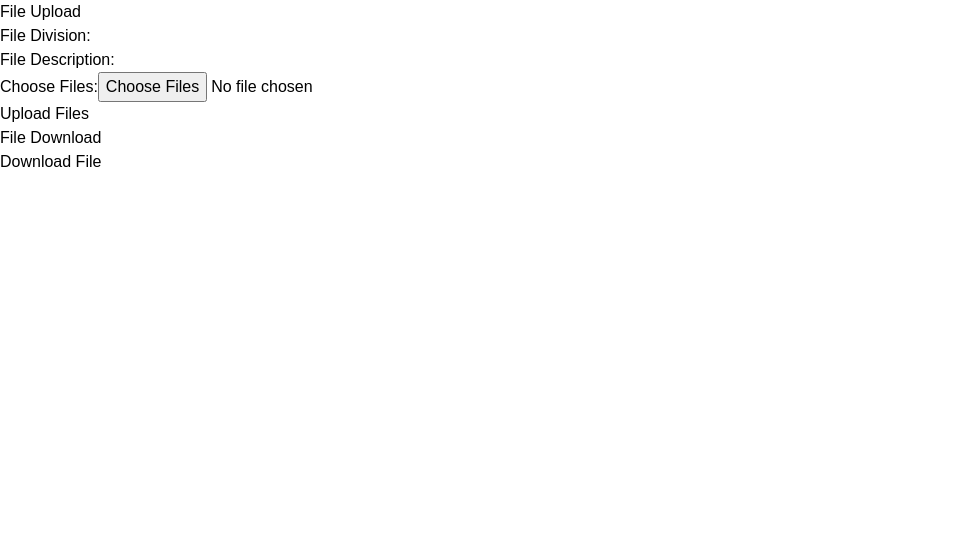
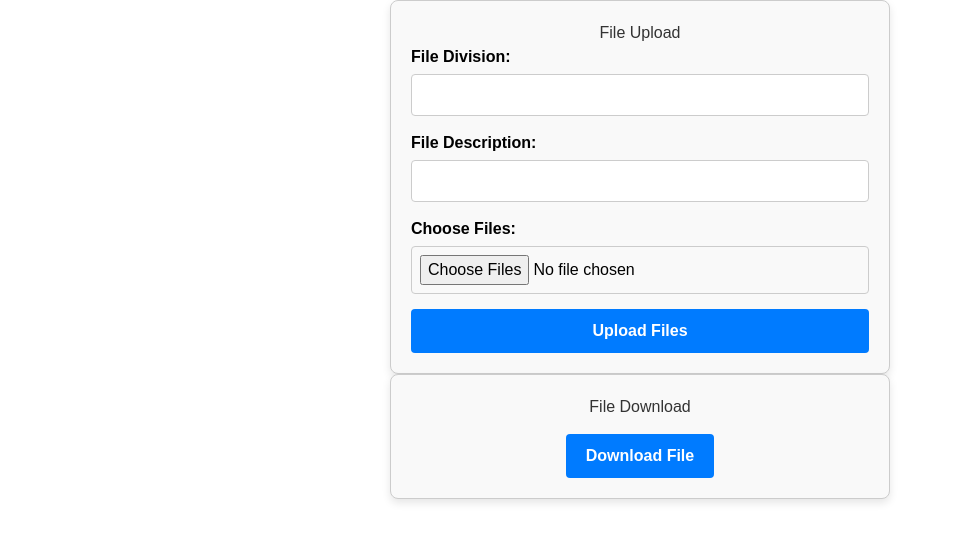
Before and after one commit to OracleTuxedo/bcap-fe, a Next.js app: page /file-upload in a window 1280 px wide. Shown: the top 542 px of the page, without its empty margins (0-953 px from the left). Built offline with nearby package versions, Linux system fonts and the light colour scheme.

Commit message:
File Upload FE - Upload & Download

```diff
--- a/src/pages/file-upload/FileDownload.tsx
+++ b/src/pages/file-upload/FileDownload.tsx
@@ -34,10 +34,38 @@ const FileDownload: React.FC = () => {
   };
 
   return (
-    <div>
-      <h1>File Download</h1>
-      <button onClick={handleFileDownload}>Download File</button>
-    </div>
+    <div
+          style={{
+            maxWidth: '500px',
+            margin: '0 auto',
+            padding: '20px',
+            border: '1px solid #ccc',
+            borderRadius: '8px',
+            backgroundColor: '#f9f9f9',
+            boxShadow: '0px 4px 8px rgba(0, 0, 0, 0.1)',
+            textAlign: 'center',
+          }}
+        >
+          <h1 style={{ color: '#333', marginBottom: '15px' }}>File Download</h1>
+          <button
+            onClick={handleFileDownload}
+            style={{
+              padding: '10px 20px',
+              fontSize: '16px',
+              color: '#fff',
+              backgroundColor: '#007bff',
+              border: 'none',
+              borderRadius: '4px',
+              cursor: 'pointer',
+              fontWeight: 'bold',
+              transition: 'background-color 0.3s ease',
+            }}
+            onMouseOver={(e) => (e.currentTarget.style.backgroundColor = '#0056b3')}
+            onMouseOut={(e) => (e.currentTarget.style.backgroundColor = '#007bff')}
+          >
+            Download File
+          </button>
+        </div>
   );
 };
 
--- a/src/pages/file-upload/FileUpload.tsx
+++ b/src/pages/file-upload/FileUpload.tsx
@@ -32,7 +32,7 @@ const FileUpload: React.FC = () => {
 
     const formData = new FormData();
     for (let i = 0; i < state.files.length; i++) {
-      formData.append('files', state.files[i]);
+      formData.append('file', state.files[i]);
     }
 
     // Add additional form parameters
@@ -53,37 +53,85 @@ const FileUpload: React.FC = () => {
   };
 
   return (
-    <div>
-      <h1>File Upload</h1>
+      <div
+        style={{
+          maxWidth: '500px',
+          margin: '0 auto',
+          padding: '20px',
+          border: '1px solid #ccc',
+          borderRadius: '8px',
+          backgroundColor: '#f9f9f9',
+          boxShadow: '0px 4px 8px rgba(0, 0, 0, 0.1)',
+        }}
+      >
+        <h1 style={{ textAlign: 'center', color: '#333' }}>File Upload</h1>
         <form onSubmit={handleFileUpload}>
-        <div>
-          <label htmlFor="fileDiv">File Division:</label>
+          <div style={{ marginBottom: '15px' }}>
+            <label htmlFor="fileDiv" style={{ display: 'block', fontWeight: 'bold', marginBottom: '5px' }}>
+              File Division:
+            </label>
             <input
               type="text"
               id="fileDiv"
               value={state.fileDiv}
               onChange={(e) => setState({ ...state, fileDiv: e.target.value })}
+              style={{
+                width: '100%',
+                padding: '8px',
+                borderRadius: '4px',
+                border: '1px solid #ccc',
+              }}
             />
           </div>
-        <div>
-          <label htmlFor="fileDesc">File Description:</label>
+          <div style={{ marginBottom: '15px' }}>
+            <label htmlFor="fileDesc" style={{ display: 'block', fontWeight: 'bold', marginBottom: '5px' }}>
+              File Description:
+            </label>
             <input
               type="text"
               id="fileDesc"
               value={state.fileDesc}
               onChange={(e) => setState({ ...state, fileDesc: e.target.value })}
+              style={{
+                width: '100%',
+                padding: '8px',
+                borderRadius: '4px',
+                border: '1px solid #ccc',
+              }}
             />
           </div>
-        <div>
-          <label htmlFor="fileInput">Choose Files:</label>
+          <div style={{ marginBottom: '15px' }}>
+            <label htmlFor="fileInput" style={{ display: 'block', fontWeight: 'bold', marginBottom: '5px' }}>
+              Choose Files:
+            </label>
             <input
               type="file"
               id="fileInput"
               multiple
               onChange={onFileChange}
+              style={{
+                width: '100%',
+                padding: '8px',
+                borderRadius: '4px',
+                border: '1px solid #ccc',
+              }}
             />
           </div>
-        <button type="submit">Upload Files</button>
+          <button
+            type="submit"
+            style={{
+              width: '100%',
+              padding: '10px',
+              backgroundColor: '#007bff',
+              color: '#fff',
+              border: 'none',
+              borderRadius: '4px',
+              cursor: 'pointer',
+              fontWeight: 'bold',
+            }}
+          >
+            Upload Files
+          </button>
         </form>
       </div>
     );
```
Lines whose indentation alone changed are shown as unchanged.
